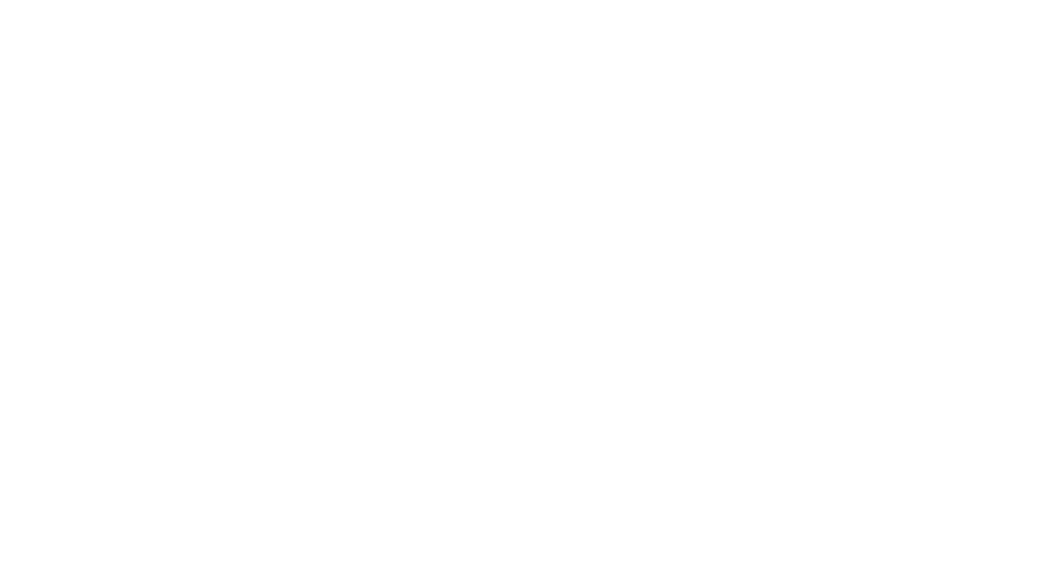
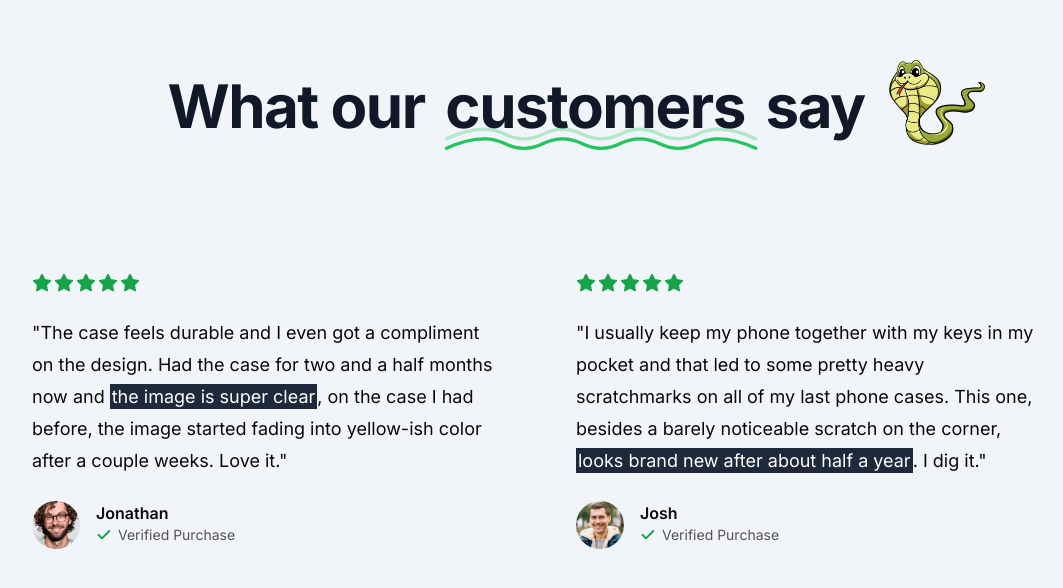
Before and after one commit to ZeberMVP/casecobra, a Next.js app: page / in a window 1280 px wide. Shown: the part 1031-1619 px from the top of the page, without its empty margins (64-1127 px from the left). Before the commit the page ends 995 px from the top, so only its background shows below. Built offline with nearby package versions, Linux system fonts and the light colour scheme; no server answers.

Commit message:
testimonials

```diff
--- a/src/app/page.tsx
+++ b/src/app/page.tsx
@@ -1,5 +1,6 @@
 import MaxWidthWrapper from "@/components/MaxWidthWrapper";
 import Phone from "@/components/Phone";
+import { Icons } from "@/components/icons";
 import { Check, Star } from "lucide-react";
 import Image from "next/image";
 
@@ -105,6 +106,101 @@ export default function Home() {
           </div>
         </MaxWidthWrapper>
       </section>
+
+      {/* value proposition section */}
+      <section className="bg-slate-100 py-24">
+        <MaxWidthWrapper className="flex flex-col items-center gap-16 sm:gap-32">
+          <div className="flex flex-col items-center gap-4 sm:gap-6 lg:flex-row">
+            <h2 className="order-1 mt-2 text-balance text-center text-5xl font-bold !leading-tight tracking-tight text-gray-900 md:text-6xl">
+              What our{" "}
+              <span className="relative px-2">
+                customers{" "}
+                <Icons.underline className="pointer-events-none absolute inset-x-0 -bottom-6 hidden text-green-500 sm:block" />
+              </span>{" "}
+              say
+            </h2>
+            <img
+              src="/snake-2.png"
+              className="order-0 w-24 lg:order-2"
+              alt=""
+            />
+          </div>
+
+          <div className="lg-mx-0 mx-auto grid max-w-2xl grid-cols-1 gap-y-16 px-4 lg:max-w-none lg:grid-cols-2">
+            <div className="flex flex-auto flex-col gap-4 lg:pr-8 xl:pr-20">
+              <div className="mb-2 flex gap-0.5">
+                <Star className="h-5 w-5 fill-green-600 text-green-600" />
+                <Star className="h-5 w-5 fill-green-600 text-green-600" />
+                <Star className="h-5 w-5 fill-green-600 text-green-600" />
+                <Star className="h-5 w-5 fill-green-600 text-green-600" />
+                <Star className="h-5 w-5 fill-green-600 text-green-600" />
+              </div>
+              <div className="text-lg leading-8">
+                <p>
+                  "The case feels durable and I even got a compliment on the
+                  design. Had the case for two and a half months now and{" "}
+                  <span className="bg-slate-800 p-0.5 text-white">
+                    the image is super clear
+                  </span>
+                  , on the case I had before, the image started fading into
+                  yellow-ish color after a couple weeks. Love it."
+                </p>
+              </div>
+              <div className="mt-2 flex gap-4">
+                <img
+                  className="h-12 w-12 rounded-full object-cover"
+                  src="/users/user-1.png"
+                  alt="user"
+                />
+                <div className="flex flex-col">
+                  <p className="font-semibold">Jonathan</p>
+                  <div className="flex items-center gap-1.5 text-zinc-600">
+                    <Check className="h-4 w-4 stroke-[3px] text-green-600" />
+                    <p className="text-sm">Verified Purchase</p>
+                  </div>
+                </div>
+              </div>
+            </div>
+
+            {/* second testimonial */}
+            <div className="flex flex-auto flex-col gap-4 lg:pr-8 xl:pr-20">
+              <div className="mb-2 flex gap-0.5">
+                <Star className="h-5 w-5 fill-green-600 text-green-600" />
+                <Star className="h-5 w-5 fill-green-600 text-green-600" />
+                <Star className="h-5 w-5 fill-green-600 text-green-600" />
+                <Star className="h-5 w-5 fill-green-600 text-green-600" />
+                <Star className="h-5 w-5 fill-green-600 text-green-600" />
+              </div>
+              <div className="text-lg leading-8">
+                <p>
+                  "I usually keep my phone together with my keys in my pocket
+                  and that led to some pretty heavy scratchmarks on all of my
+                  last phone cases. This one, besides a barely noticeable
+                  scratch on the corner,{" "}
+                  <span className="bg-slate-800 p-0.5 text-white">
+                    looks brand new after about half a year
+                  </span>
+                  . I dig it."
+                </p>
+              </div>
+              <div className="mt-2 flex gap-4">
+                <img
+                  className="h-12 w-12 rounded-full object-cover"
+                  src="/users/user-4.jpg"
+                  alt="user"
+                />
+                <div className="flex flex-col">
+                  <p className="font-semibold">Josh</p>
+                  <div className="flex items-center gap-1.5 text-zinc-600">
+                    <Check className="h-4 w-4 stroke-[3px] text-green-600" />
+                    <p className="text-sm">Verified Purchase</p>
+                  </div>
+                </div>
+              </div>
+            </div>
+          </div>
+        </MaxWidthWrapper>
+      </section>
     </div>
   );
 }
--- /dev/null
+++ b/src/components/icons.tsx
@@ -0,0 +1,22 @@
+import { LucideProps } from "lucide-react";
+
+export const Icons = {
+  underline: (props: LucideProps) => (
+    <svg {...props} viewBox="0 0 687 155">
+      <g
+        stroke="currentColor"
+        strokeWidth="7"
+        fill="none"
+        fill-rule="evenodd"
+        strokeLinecap="round"
+        strokeLinejoin="round"
+      >
+        <path
+          d="M20 98c27-13.3333333 54-20 81-20 40.5 0 40.5 20 81 20s40.626917-20 81-20 40.123083 20 80.5 20 40.5-20 81-20 40.5 20 81 20 40.626917-20 81-20c26.915389 0 53.748722 6.6666667 80.5 20"
+          opacity=".3"
+        ></path>
+        <path d="M20 118c27-13.3333333 54-20 81-20 40.5 0 40.5 20 81 20s40.626917-20 81-20 40.123083 20 80.5 20 40.5-20 81-20 40.5 20 81 20 40.626917-20 81-20c26.915389 0 53.748722 6.6666667 80.5 20"></path>
+      </g>
+    </svg>
+  ),
+};
```
